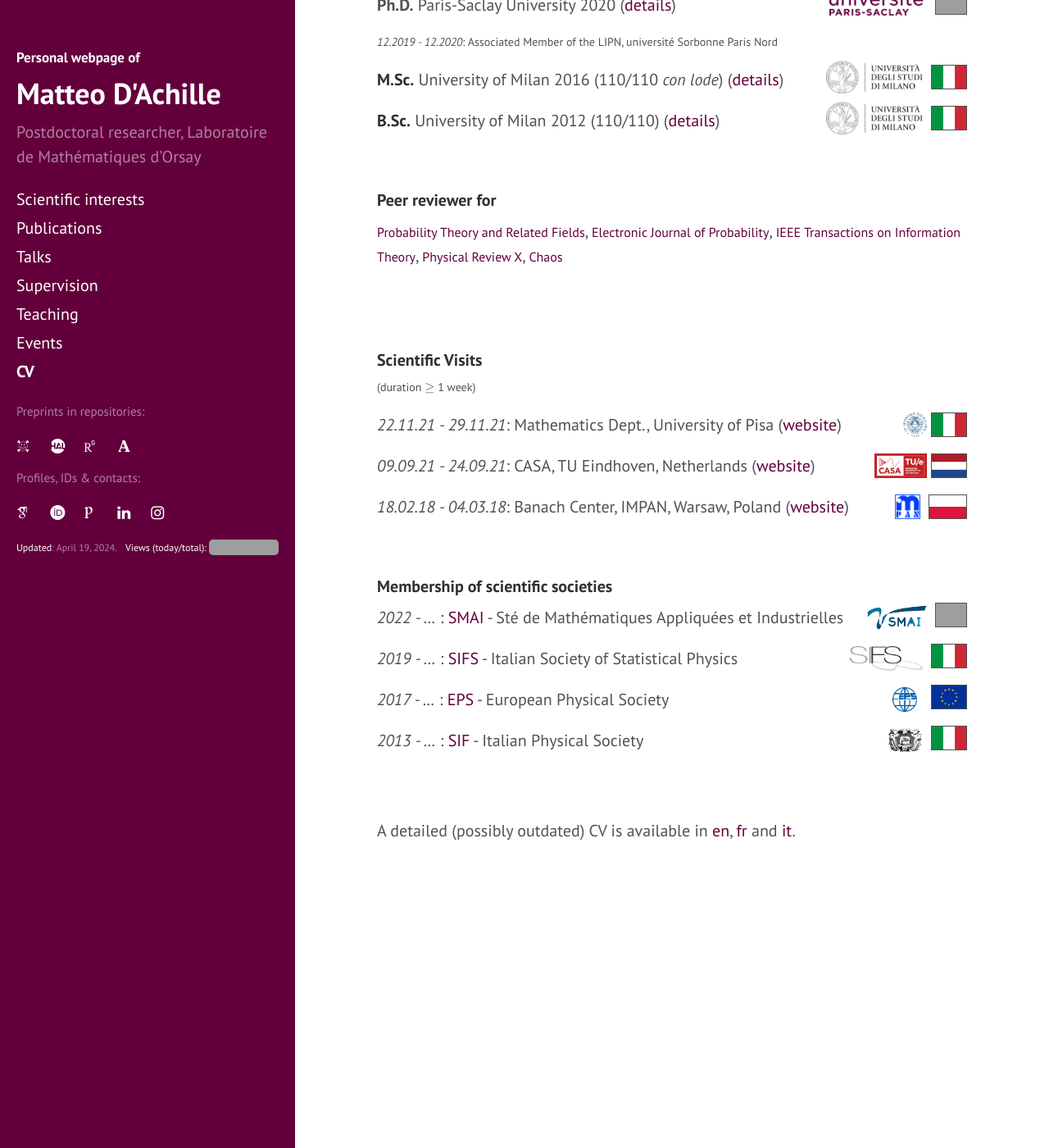
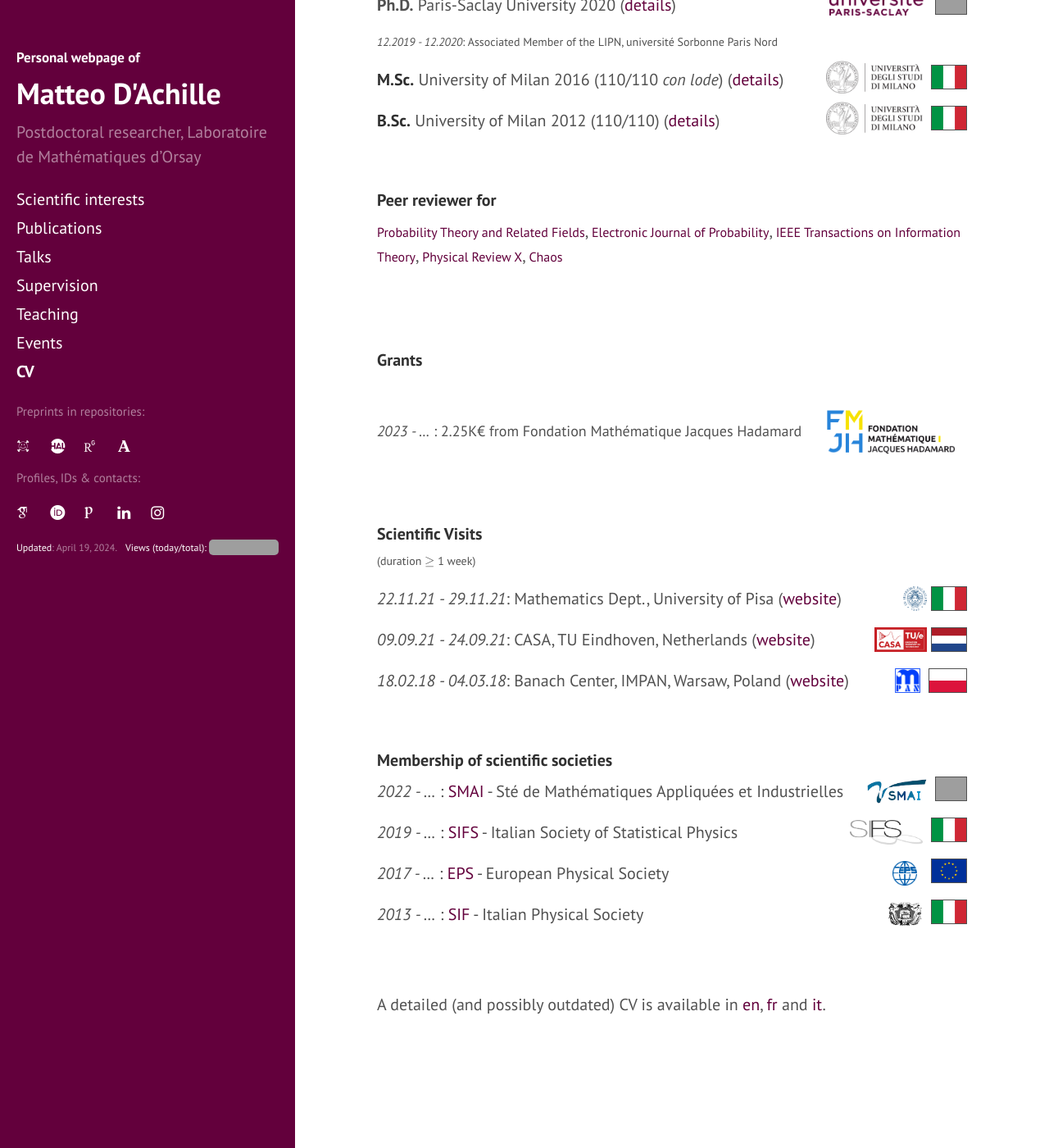
Before and after one commit to matteodachille/matteodachille.github.io, a Jekyll site: the page built from cv.md, in a window 1280 px wide and 1400 px high, scrolled down 1022 px. Shown: the whole window at 82% size. Built offline with Jekyll 4.4.1, drawn with Linux system fonts in a browser that asks for light colours; nearby versions of some CDN libraries; some web fonts are replaced; grey boxes are pictures that could not be loaded.

Commit message:
Added grants section

```diff
--- a/cv.md
+++ b/cv.md
@@ -60,6 +60,17 @@ _12.2019 - 12.2020_: Associated Member of the LIPN, université Sorbonne Paris N
 <br/>
 <br/>
 
+#### Grants
+<br/>
+
+_2023 - ..._ : 2.25K€ from Fondation Mathématique Jacques Hadamard <a href="https://fondation-hadamard.fr/en/" target="_blank"><img style="max-height:60px; position: relative; float:right; margin:0px; border-radius: 0px; padding-right:10px; transform: translateY(-25%);" src="../assets/FMJH_h.png"></a>
+{:style="font-size: 18px" }
+
+
+
+<br/>
+<br/>
+
 #### Scientific Visits
 (duration \\(\geq \\) 1 week)
 {:style="font-size: 14px" }
@@ -94,4 +105,4 @@ _2022 - ..._ : [SMAI](http://smai.emath.fr/){:target="\_blank"} - Sté de Mathé
 
 <br/>
 <br/>
-A detailed (possibly outdated) CV is available in [en]({{  site.baseurl }}downloads/cv_dachille_en.pdf){:target="\_blank"}, [fr]({{  site.baseurl }}downloads/cv_dachille_fr.pdf){:target="\_blank"} and [it]({{  site.baseurl }}downloads/cv_dachille_it.pdf){:target="\_blank"}.
+A detailed (and possibly outdated) CV is available in [en]({{  site.baseurl }}downloads/cv_dachille_en.pdf){:target="\_blank"}, [fr]({{  site.baseurl }}downloads/cv_dachille_fr.pdf){:target="\_blank"} and [it]({{  site.baseurl }}downloads/cv_dachille_it.pdf){:target="\_blank"}.
```
Also changed, not shown: assets/FMJH_h.png (added).
